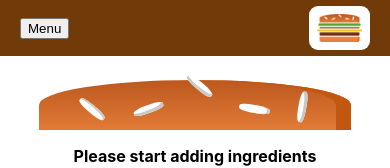
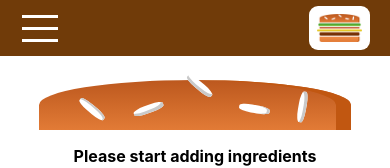
Before and after one commit to asanchez3315/Burger-Builder, a React (Create React App) app: page / in a window 390 px wide. Shown: the top 168 px of the page. Built offline with nearby package versions, Linux system fonts and the light colour scheme.

Commit message:
added hamburger icon

```diff
--- a/src/components/togglebtn/ToggleBtn.js
+++ b/src/components/togglebtn/ToggleBtn.js
@@ -1,8 +1,14 @@
 import React from 'react'
+import classes from './toggleBtn.module.css'
 
 const toggleBtn = (props) => (
 
-    <button onClick={props.clicked}>Menu</button>
+    <div className={classes.DrawerToggle} onClick={props.clicked}>
+        <div></div>
+        <div></div>
+        <div></div>
+
+    </div>
 )
 
 export default toggleBtn
--- /dev/null
+++ b/src/components/togglebtn/toggleBtn.module.css
@@ -0,0 +1,23 @@
+.DrawerToggle {
+    width: 40px;
+    height: 100%;
+    display: flex;
+    flex-flow: column;
+    justify-content: space-around;
+    align-items: center;
+    padding: 10px 0;
+    box-sizing: border-box;
+    cursor: pointer;
+}
+
+.DrawerToggle div {
+    width: 90%;
+    height: 3px;
+    background-color: white;
+}
+
+@media (min-width: 500px) {
+    .DrawerToggle {
+        display: none;
+    }
+}
```
